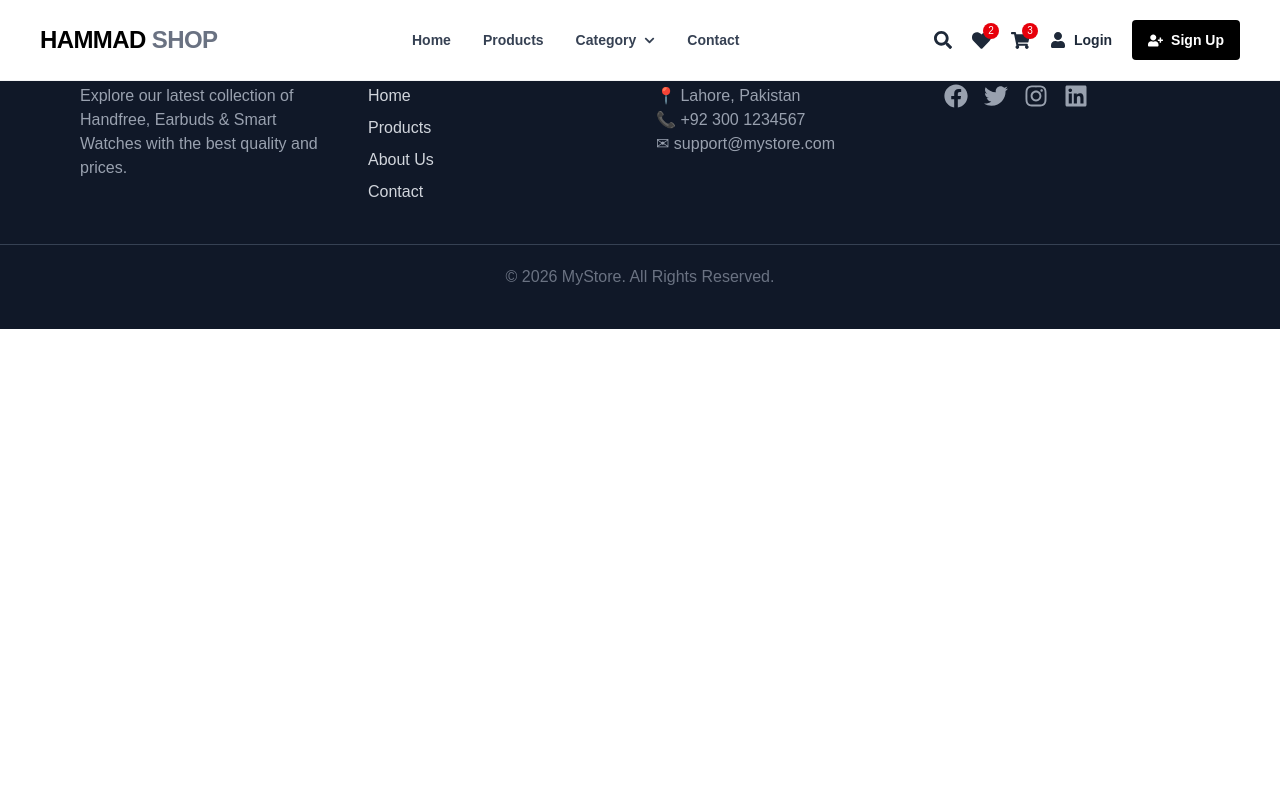
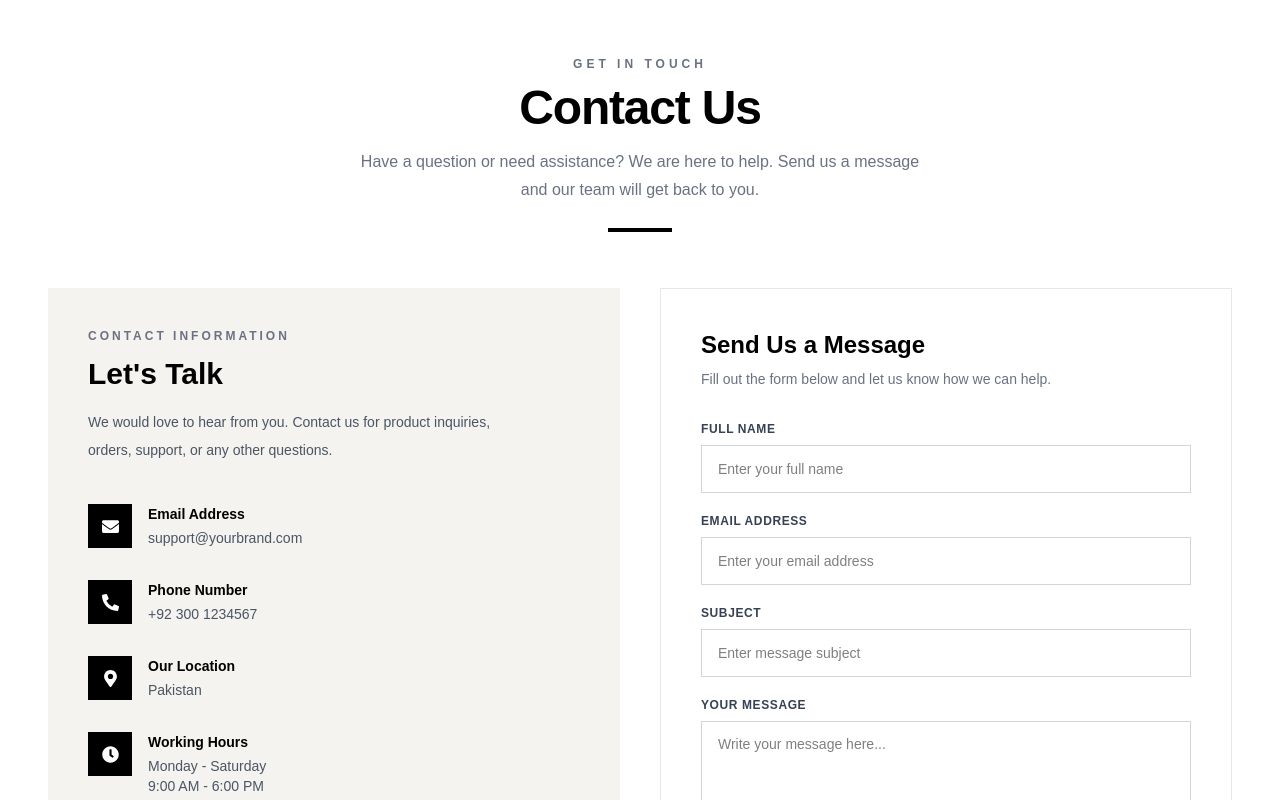
Before and after one commit to AliHammad0/hammdshop, a React (Vite) app: page /contact in a window 1280 px wide. Shown: the top 800 px of the page. Built offline with nearby package versions, Linux system fonts and the light colour scheme.

Commit message:
Update app routes and navbar

```diff
--- a/src/App.jsx
+++ b/src/App.jsx
@@ -36,6 +36,7 @@ const App = () => {
         <Route path="/products" element={<Product />} />
         <Route path="/login" element={<Login />} />
         <Route path="/signup" element={<Signup />} />
+        <Route path="/contact" element={<Contact />} />
 
       </Routes>
 
--- a/src/Pages/Navbar.jsx
+++ b/src/Pages/Navbar.jsx
@@ -1,288 +1,213 @@
 
 import React, { useState } from "react";
 import {
-  FaShoppingCart,
-  FaHeart,
-  FaBars,
-  FaTimes,
-  FaSearch,
-  FaChevronDown,
-  FaUser,
-  FaSignInAlt,
-  FaUserPlus,
+  FaEnvelope,
+  FaPhoneAlt,
+  FaMapMarkerAlt,
+  FaClock,
 } from "react-icons/fa";
-import { Link } from "react-router-dom";
 
-const Navbar = () => {
-  const [menuOpen, setMenuOpen] = useState(false);
-  const [searchOpen, setSearchOpen] = useState(false);
-  const [categoryOpen, setCategoryOpen] = useState(false);
+const Contact = () => {
+  const [submitted, setSubmitted] = useState(false);
 
-  const navLinks = [
-    { name: "Home", path: "/" },
-    { name: "Products", path: "/products" },
-  ];
-
-  const categories = [
-    "Earbuds",
-    "Headphones",
-    "Smart Watches",
-    "Speakers",
-    "Accessories",
-  ];
+  const handleSubmit = (e) => {
+    e.preventDefault();
+    setSubmitted(true);
+    e.target.reset();
+  };
 
   return (
-    <nav className="fixed left-0 top-0 z-50 w-full border-b border-gray-100 bg-white font-[Arial,sans-serif]">
+    <section className="min-h-screen bg-white px-4 py-14 font-[Arial] sm:px-8 lg:px-12">
 
-      <div className="container mx-auto px-5 md:px-10">
+      {/* Heading */}
+      <div className="mx-auto mb-14 max-w-7xl text-center">
+        <p className="mb-3 text-xs font-bold uppercase tracking-[4px] text-gray-500">
+          Get In Touch
+        </p>
 
-        <div className="flex h-20 items-center justify-between">
+        <h1 className="text-3xl font-bold tracking-tight text-black sm:text-5xl">
+          Contact Us
+        </h1>
 
-          {/* Logo */}
-          <Link
-            to="/"
-            className="text-2xl font-bold tracking-tight text-black"
-          >
-            HAMMAD <span className="text-gray-500">SHOP</span>
-          </Link>
+        <p className="mx-auto mt-4 max-w-xl text-sm leading-7 text-gray-500 sm:text-base">
+          Have a question or need assistance? We are here to help.
+          Send us a message and our team will get back to you.
+        </p>
 
-          {/* Desktop Navigation */}
-          <ul className="hidden items-center gap-8 text-sm font-semibold text-gray-700 md:flex">
+        <div className="mx-auto mt-6 h-1 w-16 bg-black" />
+      </div>
 
-            {navLinks.map((link) => (
-              <li key={link.name}>
-                <Link
-                  to={link.path}
-                  className="transition-colors duration-200 hover:text-red-600"
-                >
-                  {link.name}
-                </Link>
-              </li>
-            ))}
+      {/* Contact Content */}
+      <div className="mx-auto grid max-w-7xl gap-10 lg:grid-cols-2">
 
-            {/* Category Dropdown */}
-            <li
-              className="relative"
-              onMouseEnter={() => setCategoryOpen(true)}
-              onMouseLeave={() => setCategoryOpen(false)}
-            >
-              <button
-                onClick={() => setCategoryOpen(!categoryOpen)}
-                className="flex items-center gap-2 transition-colors hover:text-red-600"
-              >
-                Category
+        {/* Contact Information */}
+        <div className="bg-[#f5f3ef] p-7 sm:p-10">
 
-                <FaChevronDown
-                  size={11}
-                  className={`transition-transform duration-200 ${
-                    categoryOpen ? "rotate-180" : ""
-                  }`}
-                />
-              </button>
+          <p className="mb-3 text-xs font-bold uppercase tracking-[3px] text-gray-500">
+            Contact Information
+          </p>
 
-              {categoryOpen && (
-                <div className="absolute left-0 top-full w-56 pt-4">
-                  <div className="rounded-lg border border-gray-100 bg-white py-2 shadow-xl">
+          <h2 className="mb-4 text-2xl font-bold text-black sm:text-3xl">
+            Let's Talk
+          </h2>
 
-                    {categories.map((category) => (
-                      <Link
-                        key={category}
-                        to={`/category/${category.toLowerCase().replaceAll(" ", "-")}`}
-                        onClick={() => setCategoryOpen(false)}
-                        className="block px-5 py-3 text-sm text-gray-700 transition-colors hover:bg-gray-50 hover:text-red-600"
-                      >
-                        {category}
-                      </Link>
-                    ))}
+          <p className="mb-10 max-w-md text-sm leading-7 text-gray-600">
+            We would love to hear from you. Contact us for product
+            inquiries, orders, support, or any other questions.
+          </p>
 
-                  </div>
-                </div>
-              )}
-            </li>
+          <div className="space-y-8">
 
-            {/* Contact */}
-            <li>
-              <Link
-                to="/contact"
-                className="transition-colors hover:text-red-600"
-              >
-                Contact
-              </Link>
-            </li>
+            {/* Email */}
+            <div className="flex items-start gap-4">
+              <div className="flex h-11 w-11 shrink-0 items-center justify-center bg-black text-white">
+                <FaEnvelope size={17} />
+              </div>
 
-          </ul>
+              <div>
+                <h3 className="mb-1 text-sm font-bold text-black">
+                  Email Address
+                </h3>
+                <p className="text-sm text-gray-600">
+                  support@yourbrand.com
+                </p>
+              </div>
+            </div>
 
-          {/* Right Icons */}
-          <div className="flex items-center gap-4 sm:gap-5">
+            {/* Phone */}
+            <div className="flex items-start gap-4">
+              <div className="flex h-11 w-11 shrink-0 items-center justify-center bg-black text-white">
+                <FaPhoneAlt size={17} />
+              </div>
 
-            {/* Search */}
-            <button
-              onClick={() => setSearchOpen(!searchOpen)}
-              className="text-gray-800 transition hover:text-red-600"
-              aria-label="Search"
-            >
-              <FaSearch size={18} />
-            </button>
+              <div>
+                <h3 className="mb-1 text-sm font-bold text-black">
+                  Phone Number
+                </h3>
+                <p className="text-sm text-gray-600">
+                  +92 300 1234567
+                </p>
+              </div>
+            </div>
 
-            {/* Wishlist */}
-            <button
-              className="relative text-gray-800 transition hover:text-red-600"
-              aria-label="Wishlist"
-            >
-              <FaHeart size={19} />
+            {/* Address */}
+            <div className="flex items-start gap-4">
+              <div className="flex h-11 w-11 shrink-0 items-center justify-center bg-black text-white">
+                <FaMapMarkerAlt size={17} />
+              </div>
 
-              <span className="absolute -right-2 -top-2 flex h-4 w-4 items-center justify-center rounded-full bg-red-600 text-[10px] text-white">
-                2
-              </span>
-            </button>
+              <div>
+                <h3 className="mb-1 text-sm font-bold text-black">
+                  Our Location
+                </h3>
+                <p className="text-sm text-gray-600">
+                  Pakistan
+                </p>
+              </div>
+            </div>
 
-            {/* Cart */}
-            <button
-              className="relative text-gray-800 transition hover:text-red-600"
-              aria-label="Shopping cart"
-            >
-              <FaShoppingCart size={19} />
+            {/* Timing */}
+            <div className="flex items-start gap-4">
+              <div className="flex h-11 w-11 shrink-0 items-center justify-center bg-black text-white">
+                <FaClock size={17} />
+              </div>
 
-              <span className="absolute -right-2 -top-2 flex h-4 w-4 items-center justify-center rounded-full bg-red-600 text-[10px] text-white">
-                3
-              </span>
-            </button>
-
-            {/* Login */}
-            <Link
-              to="/login"
-              className="hidden items-center gap-2 text-sm font-semibold text-gray-800 transition hover:text-red-600 sm:flex"
-            >
-              <FaUser size={16} />
-              Login
-            </Link>
-
-            {/* Signup */}
-            <Link
-              to="/signup"
-              className="hidden items-center gap-2 rounded-sm bg-black px-4 py-2.5 text-sm font-semibold text-white transition hover:bg-red-600 sm:flex"
-            >
-              <FaUserPlus size={15} />
-              Sign Up
-            </Link>
-
-            {/* Mobile Menu Button */}
-            <button
-              onClick={() => setMenuOpen(!menuOpen)}
-              className="text-xl text-gray-800 md:hidden"
-              aria-label="Toggle menu"
-            >
-              {menuOpen ? <FaTimes /> : <FaBars />}
-            </button>
+              <div>
+                <h3 className="mb-1 text-sm font-bold text-black">
+                  Working Hours
+                </h3>
+                <p className="text-sm text-gray-600">
+                  Monday - Saturday
+                </p>
+                <p className="text-sm text-gray-600">
+                  9:00 AM - 6:00 PM
+                </p>
+              </div>
+            </div>
 
           </div>
         </div>
 
-        {/* Search Bar */}
-        {searchOpen && (
-          <div className="border-t border-gray-100 py-4">
-            <input
-              type="text"
-              placeholder="Search products..."
-              className="w-full rounded-md border border-gray-200 px-4 py-3 text-sm outline-none focus:border-black"
-            />
-          </div>
-        )}
+        {/* Contact Form */}
+        <div className="border border-gray-200 p-7 sm:p-10">
 
-        {/* Mobile Navigation */}
-        {menuOpen && (
-          <div className="border-t border-gray-100 py-5 md:hidden">
+          <h2 className="mb-2 text-2xl font-bold text-black">
+            Send Us a Message
+          </h2>
 
-            <ul className="flex flex-col gap-5 text-sm font-semibold text-gray-700">
+          <p className="mb-8 text-sm text-gray-500">
+            Fill out the form below and let us know how we can help.
+          </p>
 
-              {navLinks.map((link) => (
-                <li key={link.name}>
-                  <Link
-                    to={link.path}
-                    onClick={() => setMenuOpen(false)}
-                    className="block transition hover:text-red-600"
-                  >
-                    {link.name}
-                  </Link>
-                </li>
-              ))}
+          {submitted && (
+            <div className="mb-6 border border-green-200 bg-green-50 p-4 text-sm text-green-700">
+              Thank you! Your message has been submitted.
+            </div>
+          )}
 
-              {/* Mobile Categories */}
-              <li>
-                <button
-                  onClick={() => setCategoryOpen(!categoryOpen)}
-                  className="flex w-full items-center justify-between hover:text-red-600"
-                >
-                  Category
+          <form onSubmit={handleSubmit} className="space-y-5">
 
-                  <FaChevronDown
-                    className={`transition-transform ${
-                      categoryOpen ? "rotate-180" : ""
-                    }`}
-                  />
-                </button>
+            <div>
+              <label className="mb-2 block text-xs font-bold uppercase tracking-wider text-gray-700">
+                Full Name
+              </label>
+              <input
+                type="text"
+                placeholder="Enter your full name"
+                required
+                className="h-12 w-full border border-gray-300 px-4 text-sm outline-none transition focus:border-black"
+              />
+            </div>
 
-                {categoryOpen && (
-                  <div className="flex flex-col gap-4 pl-4 pt-4">
-                    {categories.map((category) => (
-                      <Link
-                        key={category}
-                        to={`/category/${category.toLowerCase().replaceAll(" ", "-")}`}
-                        onClick={() => {
-                          setMenuOpen(false);
-                          setCategoryOpen(false);
-                        }}
-                        className="text-gray-600 transition hover:text-red-600"
-                      >
-                        {category}
-                      </Link>
-                    ))}
-                  </div>
-                )}
-              </li>
+            <div>
+              <label className="mb-2 block text-xs font-bold uppercase tracking-wider text-gray-700">
+                Email Address
+              </label>
+              <input
+                type="email"
+                placeholder="Enter your email address"
+                required
+                className="h-12 w-full border border-gray-300 px-4 text-sm outline-none transition focus:border-black"
+              />
+            </div>
 
-              {/* Mobile Contact */}
-              <li>
-                <Link
-                  to="/contact"
-                  onClick={() => setMenuOpen(false)}
-                  className="block hover:text-red-600"
-                >
-                  Contact
-                </Link>
-              </li>
+            <div>
+              <label className="mb-2 block text-xs font-bold uppercase tracking-wider text-gray-700">
+                Subject
+              </label>
+              <input
+                type="text"
+                placeholder="Enter message subject"
+                required
+                className="h-12 w-full border border-gray-300 px-4 text-sm outline-none transition focus:border-black"
+              />
+            </div>
 
-              {/* Mobile Login */}
-              <li className="border-t border-gray-100 pt-4">
-                <Link
-                  to="/login"
-                  onClick={() => setMenuOpen(false)}
-                  className="flex items-center gap-3 hover:text-red-600"
-                >
-                  <FaSignInAlt size={16} />
-                  Login
-                </Link>
-              </li>
+            <div>
+              <label className="mb-2 block text-xs font-bold uppercase tracking-wider text-gray-700">
+                Your Message
+              </label>
+              <textarea
+                rows="5"
+                placeholder="Write your message here..."
+                required
+                className="w-full resize-none border border-gray-300 px-4 py-3 text-sm outline-none transition focus:border-black"
+              />
+            </div>
 
-              {/* Mobile Signup */}
-              <li>
-                <Link
-                  to="/signup"
-                  onClick={() => setMenuOpen(false)}
-                  className="flex items-center gap-3 hover:text-red-600"
-                >
-                  <FaUserPlus size={16} />
-                  Create Account
-                </Link>
-              </li>
+            <button
+              type="submit"
+              className="h-12 w-full bg-black text-xs font-bold uppercase tracking-[2px] text-white transition duration-300 hover:bg-[#333333]"
+            >
+              Send Message
+            </button>
 
-            </ul>
-          </div>
-        )}
+          </form>
+        </div>
 
       </div>
-    </nav>
+    </section>
   );
 };
 
-export default Navbar;
+export default Contact;
```
